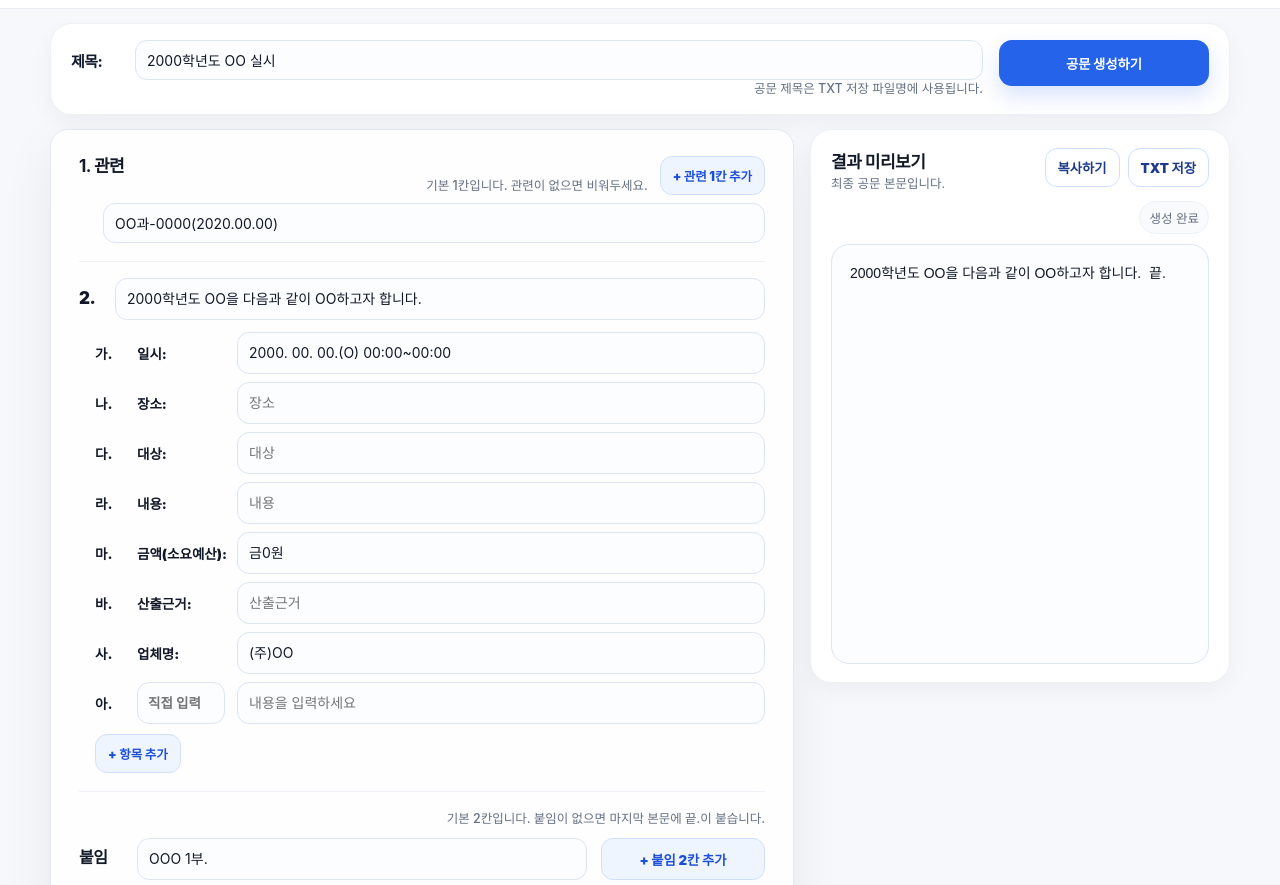
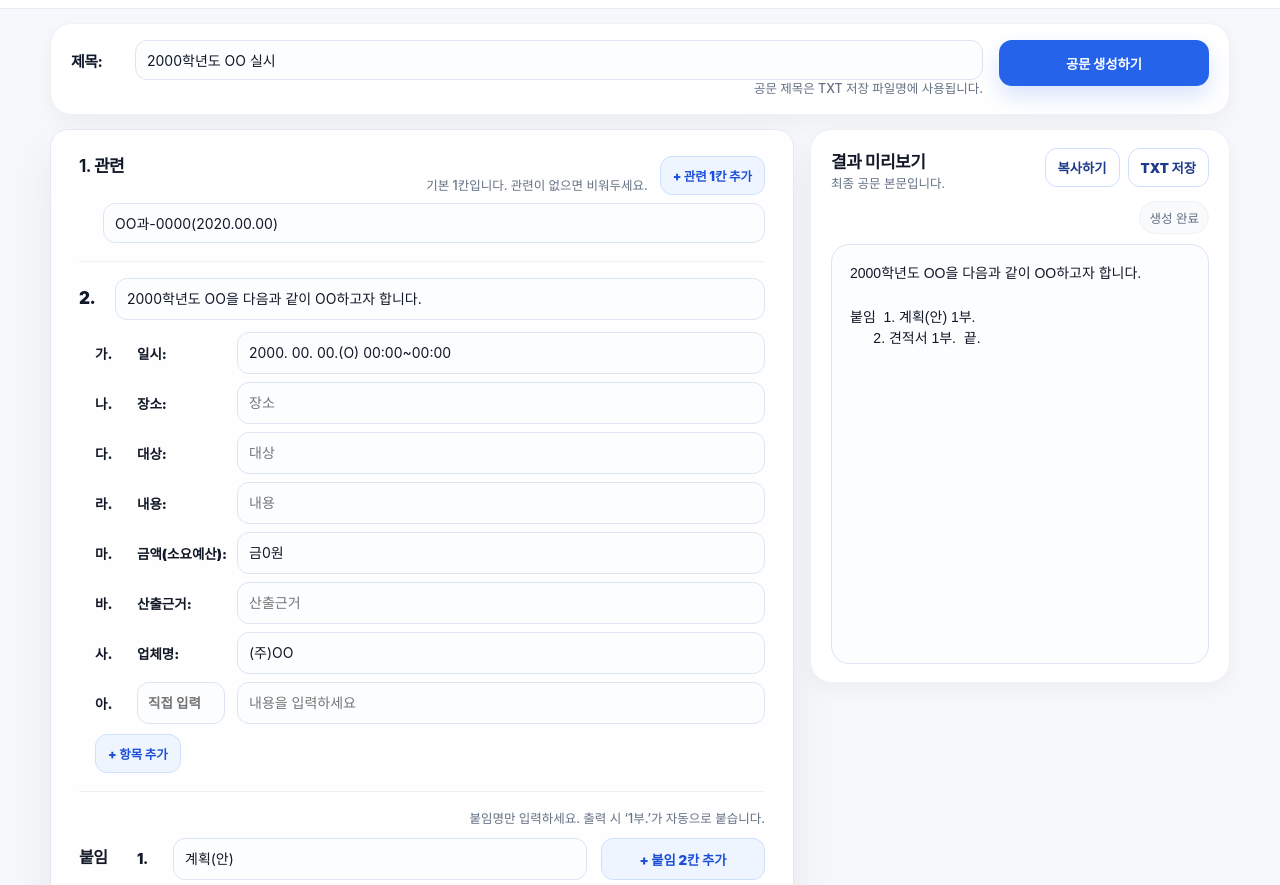
Before and after one commit to sen-vip/gongmun-fit, a plain HTML site: page index.html in a window 1280 px wide. Shown: the part 58-943 px from the top of the page. Drawn offline with Linux system fonts and the light colour scheme.

Commit message:
Add files via upload

```diff
--- a/app.js
+++ b/app.js
@@ -8,7 +8,7 @@
 
 const DEFAULT_MAIN_SENTENCE = '2000학년도 OO을 다음과 같이 OO하고자 합니다.';
 const RELATED_SAMPLE = 'OO과-0000(2020.00.00)';
-const ATTACH_SAMPLE = 'OOO 1부.';
+const ATTACH_SAMPLE_VALUES = ['계획(안)', '견적서'];
 
 const itemMarkers = [
   '가','나','다','라','마','바','사','아','자','차','카','타','파','하',
@@ -41,15 +41,25 @@
   relatedList.appendChild(input);
 }
 
-function createAttachBox(index, value = ATTACH_SAMPLE) {
+function createAttachBox(index, value = '') {
+  const row = document.createElement('div');
+  row.className = 'attach-row';
+
+  const marker = document.createElement('div');
+  marker.className = 'attach-marker';
+  marker.textContent = `${index}.`;
+
   const textarea = document.createElement('textarea');
   textarea.className = 'textarea autosize';
   textarea.dataset.type = 'attach';
-  textarea.placeholder = `붙임 ${index}`;
+  textarea.placeholder = index === 1 ? '계획(안)' : index === 2 ? '견적서' : '붙임명 입력';
   textarea.rows = 1;
   textarea.value = value;
   textarea.addEventListener('input', () => autoResize(textarea));
-  attachList.appendChild(textarea);
+
+  row.appendChild(marker);
+  row.appendChild(textarea);
+  attachList.appendChild(row);
   autoResize(textarea);
 }
 
@@ -63,7 +73,8 @@
 function addAttach(n = 2) {
   for (let i = 0; i < n; i++) {
     attachCount += 1;
-    createAttachBox(attachCount, ATTACH_SAMPLE);
+    const sample = ATTACH_SAMPLE_VALUES[attachCount - 1] || '';
+    createAttachBox(attachCount, sample);
   }
 }
 
@@ -201,10 +212,24 @@
 }
 
 function cleanAttachment(value) {
-  let text = normalizeText(value);
-  text = text.replace(/^\d+\s*[.)]\s*/, '').trim();
-  if (text && !/[.]$/.test(text)) text += '.';
-  return text;
+  return normalizeText(value)
+    .replace(/^\d+\s*[.)]\s*/, '')
+    .replace(/\s*끝\.?\s*$/g, '')
+    .trim();
+}
+
+function formatAttachment(value) {
+  let text = cleanAttachment(value);
+  if (!text) return '';
+
+  // 이미 '1부', '2부'처럼 부수가 있으면 마침표만 정리한다.
+  if (/\d+\s*부\.?$/.test(text)) {
+    return text.replace(/\.?$/, '.');
+  }
+
+  // 붙임명만 입력했거나 끝에 마침표만 입력한 경우 '1부.'를 자동으로 붙인다.
+  text = text.replace(/[.]$/, '').trim();
+  return `${text} 1부.`;
 }
 
 function normalizeMoneyInput(textarea) {
@@ -319,7 +344,7 @@
         ? formatMoney(item.label, item.value)
         : formatNumbersWithUnits(item.value)
     }));
-  const attachments = getValues('textarea[data-type="attach"]').map(cleanAttachment).filter(Boolean);
+  const attachments = getValues('textarea[data-type="attach"]').map(formatAttachment).filter(Boolean);
 
   if (related.length === 0) {
     lines.push(mainSentence);
--- a/index.html
+++ b/index.html
@@ -75,7 +75,7 @@
               <div class="paper-subtitle attach-title">붙임</div>
               <div class="attach-content">
                 <div class="attach-guide">
-                  <p class="hint">기본 2칸입니다. 붙임이 없으면 마지막 본문에 끝.이 붙습니다.</p>
+                  <p class="hint">붙임명만 입력하세요. 출력 시 ‘1부.’가 자동으로 붙습니다.</p>
                 </div>
                 <div class="attach-editor">
                   <div id="attachList" class="attach-list"></div>
```
Also changed, not shown: style.css (+1 -1 lines).
